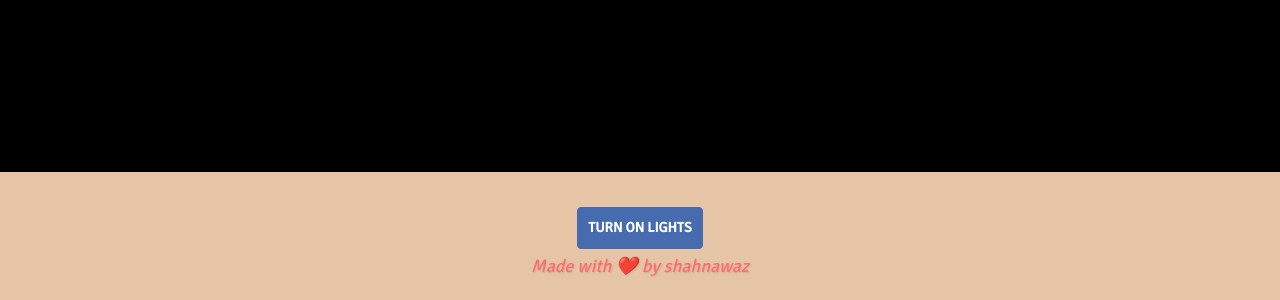
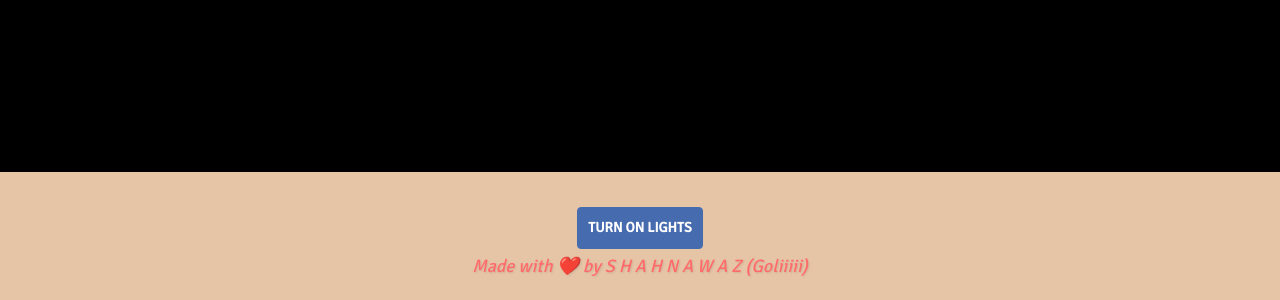
Before and after one commit to shahnawazkhan46/shahnawaz, a website: page index.html in a window 1280 px wide. Shown: the part 500-800 px from the top of the page. Drawn offline with nearby package versions, Linux system fonts and the light colour scheme.

Commit message:
Update index.html

```diff
--- a/index.html
+++ b/index.html
@@ -114,7 +114,7 @@
 			<button class="btn btn-primary" id="wish_message">Happy Birthday</button>
 			<button class="btn btn-primary" id="story">A mesage for you</button>
 		</div>
-		<p class="made-by">Made with ❤️ by shahnawaz</p>
+		<p class="made-by">Made with ❤️ by S H A H N A W A Z (Goliiiii)</p>
 	</div>
 </body>
 <script src="https://ajax.googleapis.com/ajax/libs/jquery/1.11.2/jquery.min.js"></script>
```
